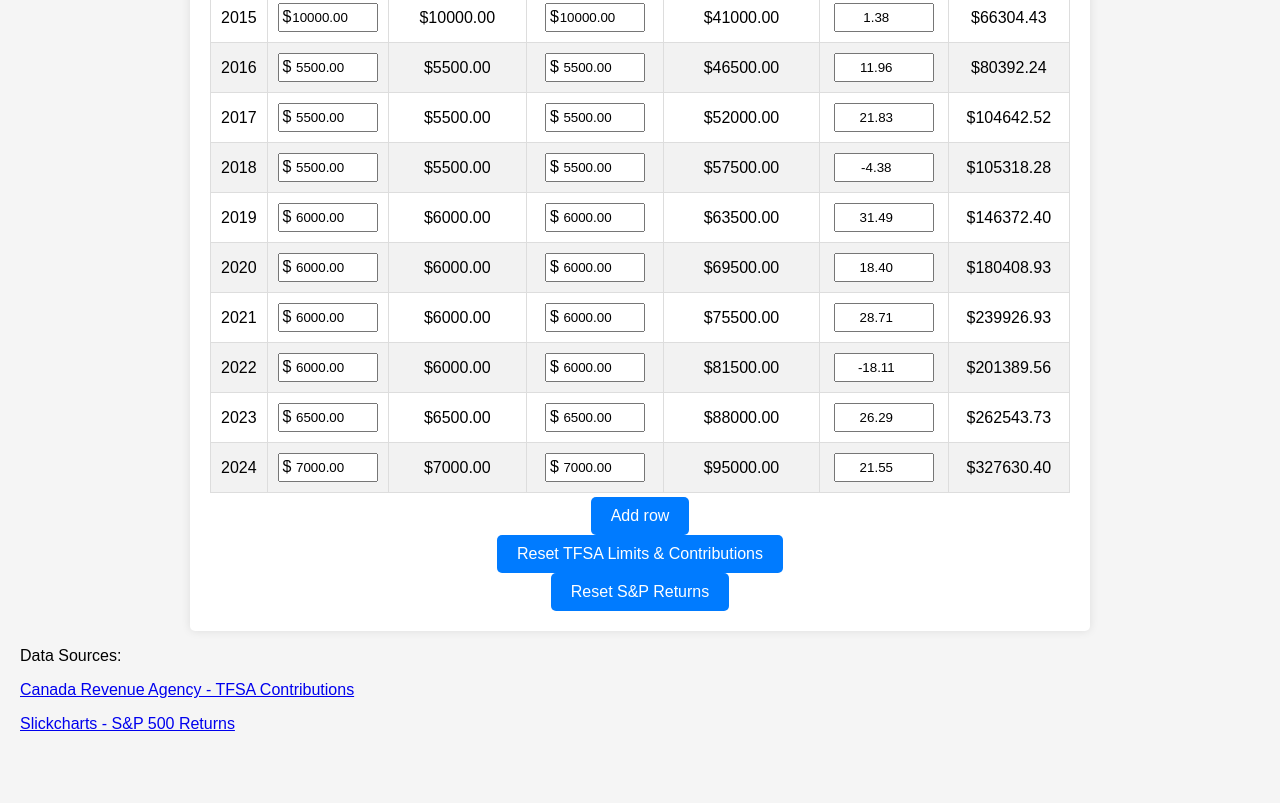
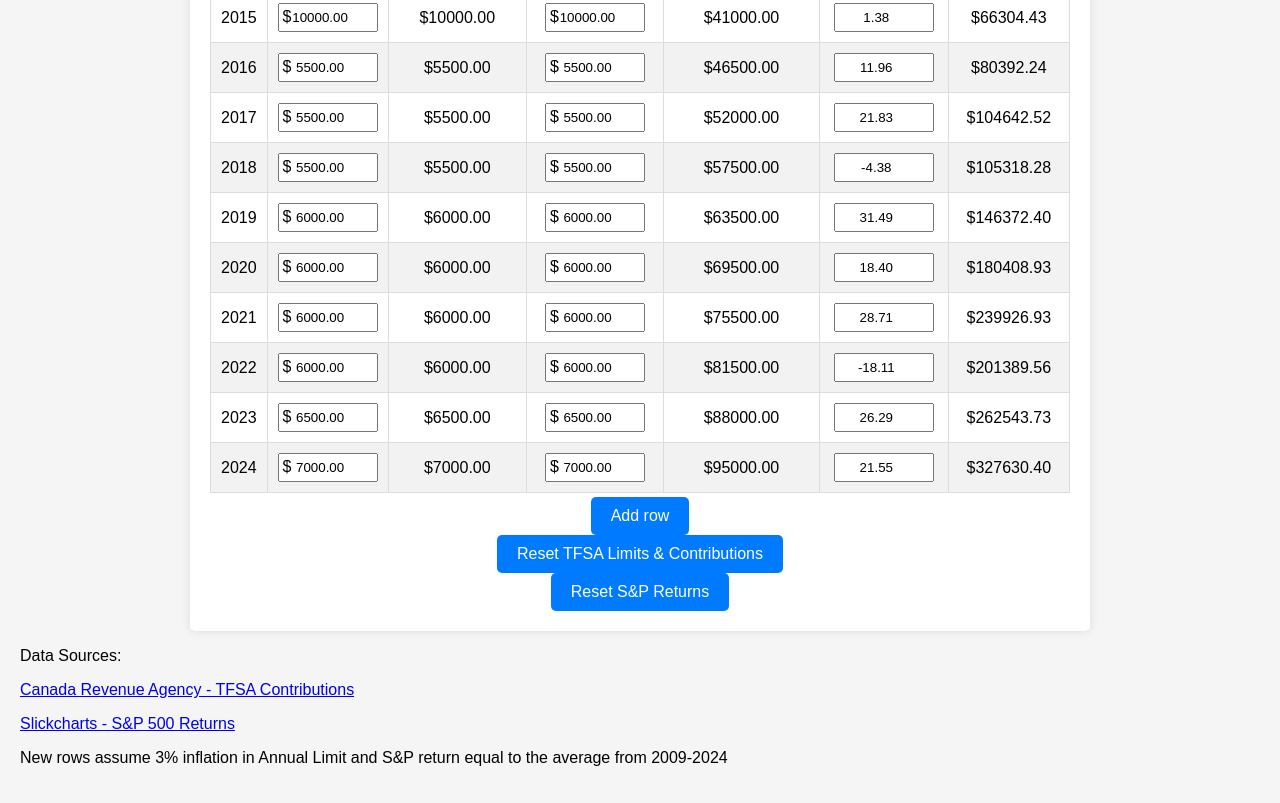
Before and after one commit to shonczinner/tfsa-calculator, a plain HTML site: page index.html in a window 1280 px wide. Shown: the part 512-1315 px from the top of the page. Before the commit the page ends 1281 px from the top, so only its background shows below. Drawn offline with Linux system fonts and the light colour scheme.

Commit message:
Added footer of some new row assumptions

```diff
--- a/index.html
+++ b/index.html
@@ -51,6 +51,7 @@
             <a href="https://www.slickcharts.com/sp500/returns" target="_blank">
                 Slickcharts - S&P 500 Returns</a>
         </p>
+        <p>New rows assume 3% inflation in Annual Limit and S&P return equal to the average from 2009-2024</p>
     </footer>
 
     <script src="script.js"></script>
```
